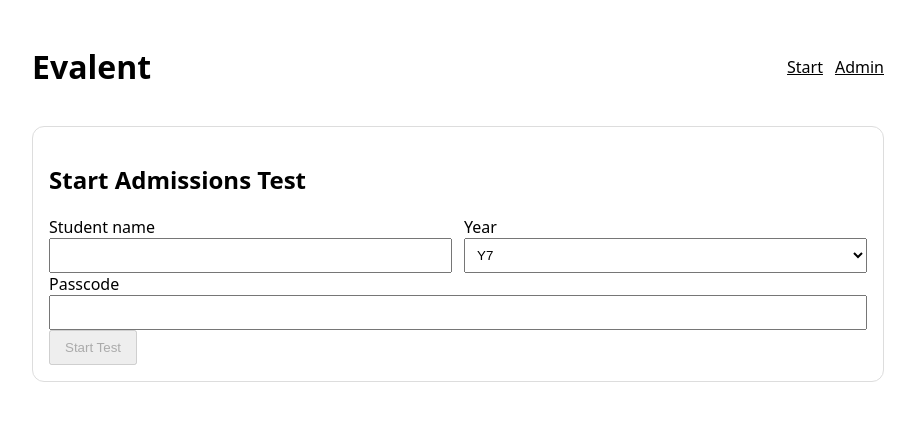
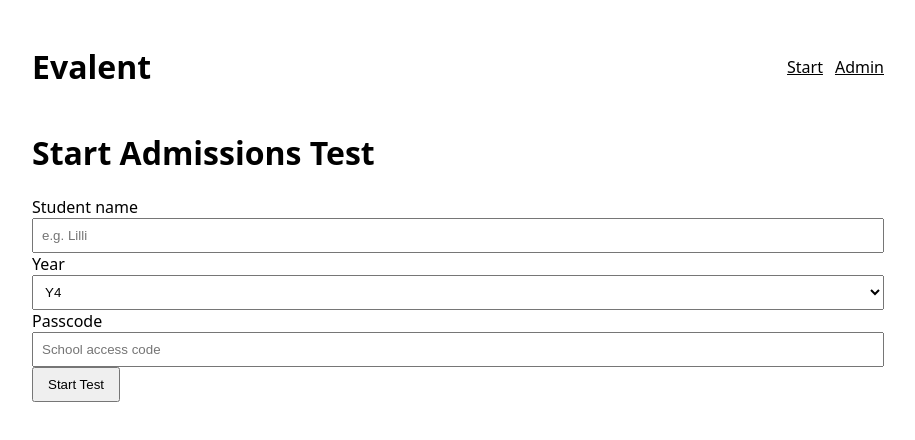
Before and after one commit to wigsbury-ui/evalent.io, a Next.js app: page / in a window 1280 px wide. Shown: the top 440 px of the page, without its empty margins (182-1097 px from the left). Built offline with nearby package versions, Linux system fonts and the light colour scheme.

Commit message:
Update page.tsx

```diff
--- a/app/page.tsx
+++ b/app/page.tsx
@@ -1,54 +1,147 @@
 'use client';
-import { useState } from 'react';
+
+import { FormEvent, useState } from 'react';
+import { useRouter } from 'next/navigation';
+
+const YEARS = ['Y3', 'Y4', 'Y5', 'Y6', 'Y7', 'Y8', 'Y9', 'Y10'];
 
 export default function StartPage() {
-  const [name, setName] = useState('');
-  const [year, setYear] = useState('Y7');
-  const [pass, setPass] = useState('');
+  const router = useRouter();
+
+  const [studentName, setStudentName] = useState('');
+  const [year, setYear] = useState('Y4');
+  const [passcode, setPasscode] = useState('');
+  const [error, setError] = useState<string | null>(null);
   const [loading, setLoading] = useState(false);
-  const [error, setError] = useState<string | null>(null);
 
-  async function start() {
+  async function handleStart(e: FormEvent) {
+    e.preventDefault();
     setError(null);
+
+    const nameTrimmed = studentName.trim();
+    const yearTrimmed = year.trim();
+    const passcodeTrimmed = passcode.trim();
+
+    if (!nameTrimmed || !yearTrimmed || !passcodeTrimmed) {
+      setError('Please enter a name, select a year, and enter the passcode.');
+      return;
+    }
+
     setLoading(true);
     try {
-      const res = await fetch(`/api/start-session`, {
+      const res = await fetch('/api/start-session', {
         method: 'POST',
-        headers: { 'Content-Type': 'application/json' },
-        body: JSON.stringify({ candidate_name: name, year, passcode: pass })
+        headers: {
+          'Content-Type': 'application/json',
+        },
+        // send BOTH candidate_name and studentName so any backend
+        // variant we’ve ever used will be happy
+        body: JSON.stringify({
+          candidate_name: nameTrimmed,
+          studentName: nameTrimmed,
+          year: yearTrimmed,
+          passcode: passcodeTrimmed,
+        }),
       });
-      if (!res.ok) throw new Error(await res.text());
-      const data = await res.json();
-      window.location.href = `/test/${data.session.id}`;
-    } catch (e:any) {
-      setError(e.message);
+
+      const raw = await res.text();
+      let json: any = {};
+      try {
+        json = raw ? JSON.parse(raw) : {};
+      } catch {
+        // leave json as {}
+      }
+
+      if (!res.ok || json?.ok === false) {
+        const message =
+          json?.error ||
+          raw ||
+          'Unable to start the test. Please check the passcode and try again.';
+        throw new Error(message);
+      }
+
+      const sessionId =
+        json.sessionId ?? json.sid ?? json.session?.id ?? null;
+
+      if (!sessionId) {
+        throw new Error(
+          'Server started a session but did not return a session id.',
+        );
+      }
+
+      router.push(`/test/${sessionId}`);
+    } catch (err: any) {
+      console.error('Start error', err);
+      setError(err?.message ?? 'Failed to start the test.');
     } finally {
       setLoading(false);
     }
   }
 
   return (
-    <main>
-      <div className="card">
-        <h2>Start Admissions Test</h2>
-        <div className="row">
+    <main className="min-h-screen flex items-start justify-center p-4">
+      <div className="w-full max-w-4xl mt-12">
+        <h1 className="text-4xl font-bold mb-8">Start Admissions Test</h1>
+
+        <form
+          onSubmit={handleStart}
+          className="border rounded-xl p-6 md:p-8 shadow-sm bg-white space-y-6"
+        >
+          <div className="grid gap-4 md:grid-cols-[2fr,1fr]">
             <div>
-            <label>Student name</label>
-            <input value={name} onChange={e=>setName(e.target.value)} />
+              <label className="block text-sm font-medium mb-1">
+                Student name
+              </label>
+              <input
+                type="text"
+                className="w-full border rounded-md px-3 py-2"
+                value={studentName}
+                onChange={(e) => setStudentName(e.target.value)}
+                placeholder="e.g. Lilli"
+              />
             </div>
+
             <div>
-            <label>Year</label>
-            <select value={year} onChange={e=>setYear(e.target.value)}>
-              {['Y3','Y4','Y5','Y6','Y7','Y8','Y9','Y10','Y11'].map(y => <option key={y}>{y}</option>)}
+              <label className="block text-sm font-medium mb-1">Year</label>
+              <select
+                className="w-full border rounded-md px-3 py-2"
+                value={year}
+                onChange={(e) => setYear(e.target.value)}
+              >
+                {YEARS.map((y) => (
+                  <option key={y} value={y}>
+                    {y}
+                  </option>
+                ))}
               </select>
             </div>
           </div>
+
           <div>
-          <label>Passcode</label>
-          <input value={pass} onChange={e=>setPass(e.target.value)} />
+            <label className="block text-sm font-medium mb-1">Passcode</label>
+            <input
+              type="password"
+              className="w-full border rounded-md px-3 py-2"
+              value={passcode}
+              onChange={(e) => setPasscode(e.target.value)}
+              placeholder="School access code"
+            />
           </div>
-        {error && <p style={{color:'crimson'}}>{error}</p>}
-        <button onClick={start} disabled={loading || !name || !year || !pass}>{loading?'Starting…':'Start Test'}</button>
+
+          {error && (
+            <div className="text-sm text-red-700 bg-red-50 border border-red-200 rounded-md px-3 py-2">
+              {error}
+            </div>
+          )}
+
+          <button
+            type="submit"
+            disabled={loading}
+            className="inline-flex items-center px-4 py-2 rounded-md border bg-black text-white disabled:opacity-60"
+          >
+            {loading ? 'Starting…' : 'Start Test'}
+          </button>
+        </form>
       </div>
     </main>
   );
```
Lines whose indentation alone changed are shown as unchanged.
